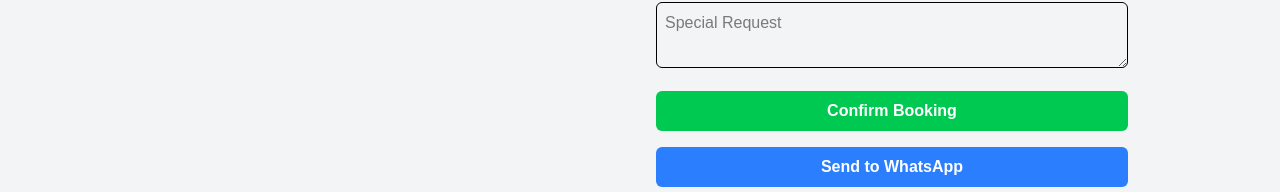
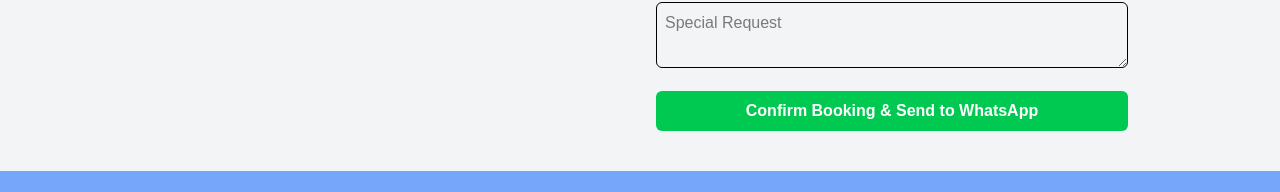
Before and after one commit to Wanyangu1/Elite_Explorers_Frontend, a Vue app: page /booking in a window 1280 px wide. Shown: the part 760-952 px from the top of the page. Built offline with nearby package versions, Linux system fonts and the light colour scheme; no server answers.

Commit message:
wip: helps in storing both data and send message in one click

```diff
--- a/src/pages/Booking/BookingPage.vue
+++ b/src/pages/Booking/BookingPage.vue
@@ -16,7 +16,6 @@ const {
 
 const sendToWhatsApp = () => {
   const phoneNumber = "254731727411";
-
   const serviceLink = `https://afroartsafary.com/services/${bookingDetails.value.id}`;
 
   const message = `Hello, I am inquiring about the availability of the following service:
@@ -41,6 +40,13 @@ const sendToWhatsApp = () => {
   const whatsappURL = `https://wa.me/${phoneNumber}?text=${encodeURIComponent(message)}`;
   window.open(whatsappURL, "_blank");
 };
+
+const handleBooking = async () => {
+  await submitBooking();
+  if (!error.value) {
+    sendToWhatsApp();
+  }
+};
 </script>
 
 <template>
@@ -59,49 +65,33 @@ const sendToWhatsApp = () => {
     </div>
 
     <div class="p-6 max-w-5xl mx-auto grid md:grid-cols-2 gap-8">
-      <!-- Service Details Section -->
       <div>
         <img :src="serviceImage" alt="Service Image" class="w-full h-56 object-cover rounded-lg mb-4" />
         <h2 class="text-2xl font-semibold">{{ bookingDetails.title }}</h2>
         <p class="text-gray-800 mt-1">{{ bookingDetails.category }}</p>
         <p class="text-gray-600 mt-2">{{ bookingDetails.description }}</p>
-        <p class="mt-2">
-          <strong>Provider:</strong> {{ bookingDetails.provider }}
-        </p>
-        <p>
-          <strong>Location:</strong> {{ bookingDetails.location }}
-        </p>
-        <p class="text-green-600 text-lg font-bold mt-2">
-          Amount: ${{ bookingDetails.price }}
-        </p>
+        <p class="mt-2"><strong>Provider:</strong> {{ bookingDetails.provider }}</p>
+        <p><strong>Location:</strong> {{ bookingDetails.location }}</p>
+        <p class="text-green-600 text-lg font-bold mt-2">Amount: ${{ bookingDetails.price }}</p>
       </div>
 
-      <!-- Booking Form Section -->
       <div>
         <h3 class="text-xl font-semibold mb-4">Enter Your Details</h3>
-
-        <form @submit.prevent="submitBooking" class="space-y-4">
+        <form @submit.prevent="handleBooking" class="space-y-4">
           <input v-model="customerDetails.name" type="text" class="w-full p-2 border rounded-md" placeholder="Full Name"
             required />
-
           <input v-model="customerDetails.email" type="email" class="w-full p-2 border rounded-md"
             placeholder="Email Address" required />
-
           <input v-model="customerDetails.phone" type="text" class="w-full p-2 border rounded-md"
             placeholder="Phone Number" required />
-
           <input v-model="customerDetails.persons" type="number" class="w-full p-2 border rounded-md"
             placeholder="Number of Persons" required />
 
-          <label for="check_in_date" class="block text-sm font-semibold">
-            From When
-          </label>
+          <label for="check_in_date" class="block text-sm font-semibold">From When</label>
           <input v-model="customerDetails.check_in_date" id="check_in_date" type="date"
             class="w-full p-2 border rounded-md" required />
 
-          <label for="check_out_date" class="block text-sm font-semibold">
-            To When
-          </label>
+          <label for="check_out_date" class="block text-sm font-semibold">To When</label>
           <input v-model="customerDetails.check_out_date" id="check_out_date" type="date"
             class="w-full p-2 border rounded-md" required />
 
@@ -111,15 +101,9 @@ const sendToWhatsApp = () => {
           <button type="submit"
             class="w-full bg-green-500 text-white py-2 rounded-md font-semibold hover:bg-green-600 transition"
             :disabled="isSubmitting">
-            {{ isSubmitting ? 'Processing...' : 'Confirm Booking' }}
+            {{ isSubmitting ? 'Processing...' : 'Confirm Booking & Send to WhatsApp' }}
           </button>
         </form>
-
-        <!-- Send to WhatsApp Button -->
-        <button @click="sendToWhatsApp"
-          class="mt-4 w-full bg-blue-500 text-white py-2 rounded-md font-semibold hover:bg-blue-600 transition">
-          Send to WhatsApp
-        </button>
       </div>
     </div>
   </div>
```
